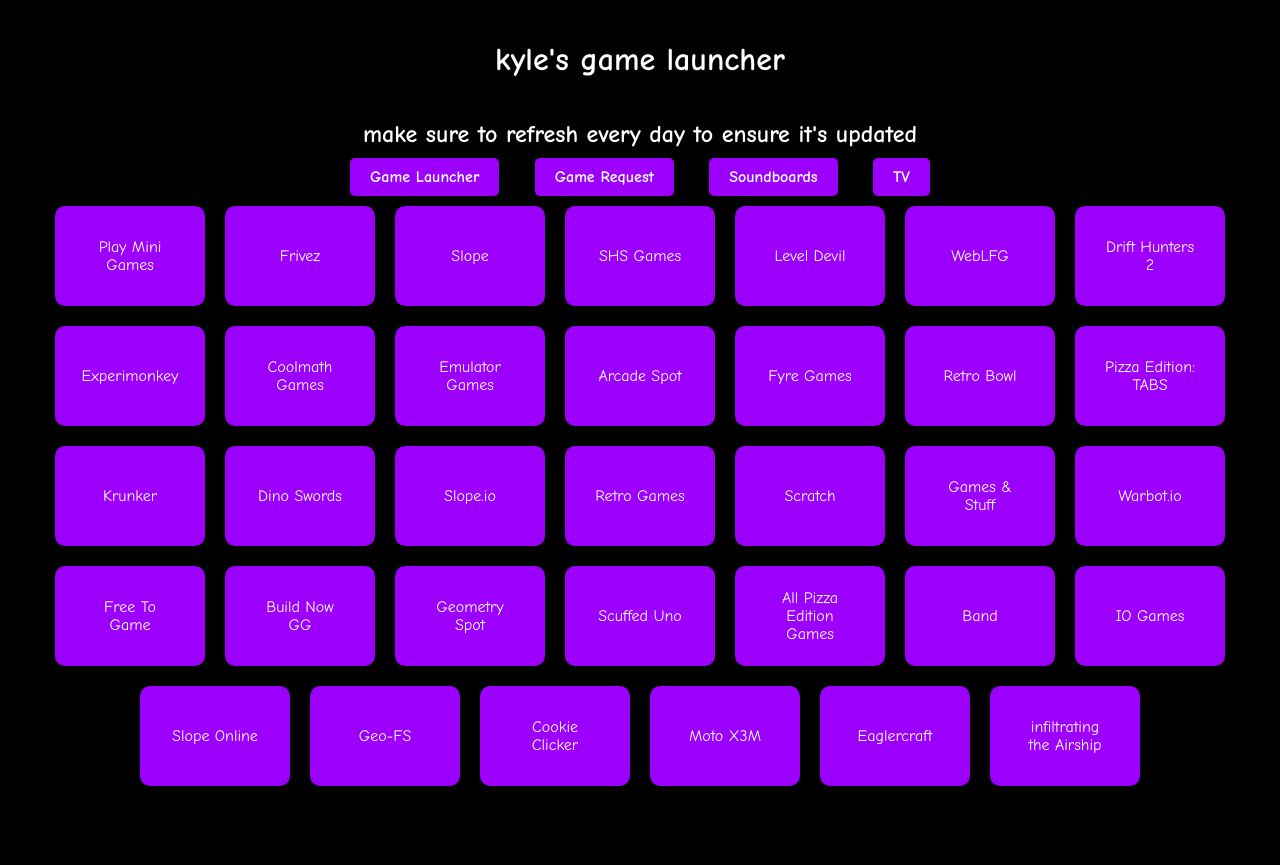
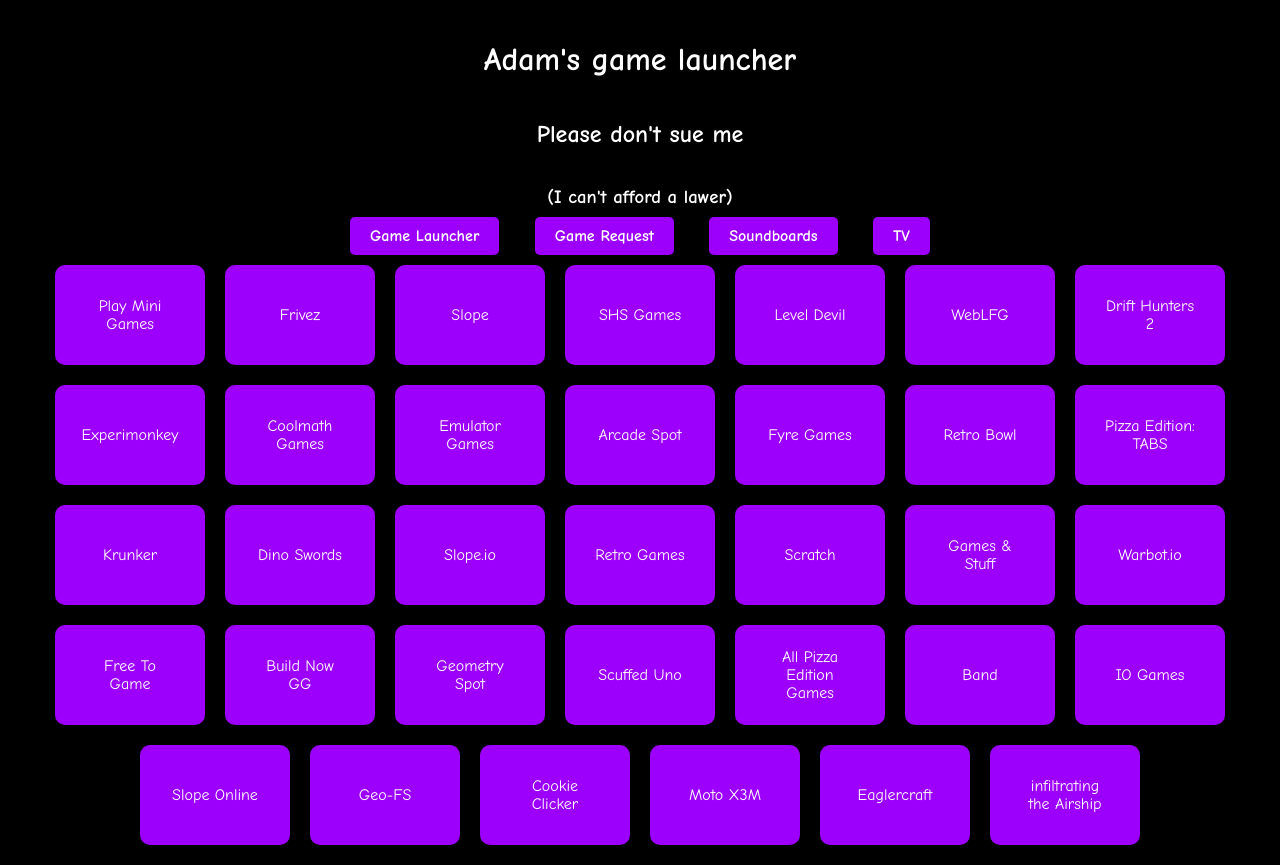
Before and after one commit to Stupid-passion-project-guy/Me_passion_project, a plain HTML site: page index.html in a window 1280 px wide. Before the commit the page ends 806 px from the top, so only its background shows below. Drawn offline with Linux system fonts and the light colour scheme.

Commit message:
Update index.html

```diff
--- a/index.html
+++ b/index.html
@@ -68,15 +68,16 @@
            font-family: 'Comic Neue', sans-serif; /* Ensure font applies to buttons */
        }
        .game-button:hover {
-           background-color: #7205b5;
+           background-color: #FF9500;
        }
    </style>
 </head>
 <body>
 
 
-   <h1>kyle's game launcher</h1>
-   <h2>make sure to refresh every day to ensure it's updated</h2>
+   <h1>Adam's game launcher</h1>
+   <h2>Please don't sue me</h2>
+   <h3>(I can't afford a lawer)</h3>
 
 
    <!-- Navigation Bar -->
```
